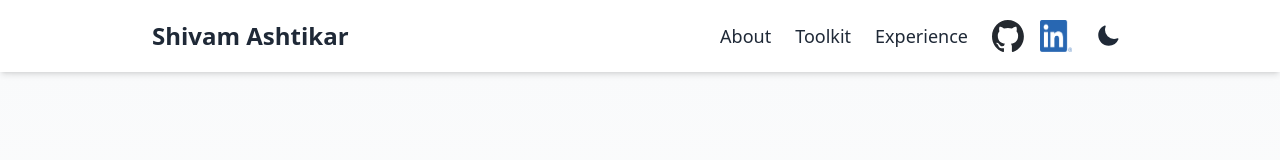
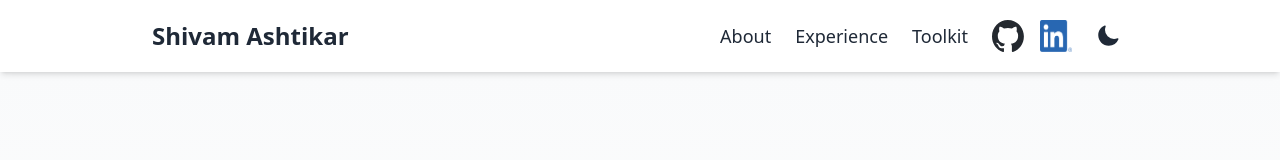
Before and after one commit to shivamashtikar/portfolio, a React (Vite) app: page / in a window 1280 px wide. Shown: the top 160 px of the page. Built offline with nearby package versions, Linux system fonts and the light colour scheme.

Commit message:
fix(App, Header): reodered experience and toolkit section

```diff
--- a/src/App.jsx
+++ b/src/App.jsx
@@ -46,10 +46,6 @@ function App() {
           </div>
         </section>
 
-        {/* Technical Toolkit */}
-        <Toolkit/>
-
-
         {/* Experience */}
         <section id="experience" className="mb-16">
           <h3 className="text-4xl font-bold text-center mb-8 dark:text-gray-100">Experience</h3>
@@ -92,6 +88,11 @@ function App() {
             </div>
           </div>
         </section>
+
+        {/* Technical Toolkit */}
+        <Toolkit/>
+
+
 
         {/* Education */}
         <section id="education" className="text-center">
--- a/src/components/Header.jsx
+++ b/src/components/Header.jsx
@@ -17,11 +17,11 @@ export default function Header() {
       <Link to="hero" smooth={true} duration={500} spy={true} offset={0} activeClass="text-blue-600 dark:text-blue-400" className="cursor-pointer hover:text-blue-600 dark:hover:text-blue-400 transition">
         About
       </Link>
+      <Link to="experience" smooth={true} duration={500} spy={true} offset={-80} activeClass="text-blue-600 dark:text-blue-400" className="cursor-pointer hover:text-blue-600 dark:hover:text-blue-400 transition">
+        Experience
+      </Link>
       <Link to="toolkit" smooth={true} duration={500} spy={true} offset={-80} activeClass="text-blue-600 dark:text-blue-400" className="cursor-pointer hover:text-blue-600 dark:hover:text-blue-400 transition">
         Toolkit
-      </Link>
-      <Link to="experience" smooth={true} duration={500} spy={true} offset={-80} activeClass="text-blue-600 dark:text-blue-400" className="cursor-pointer hover:text-blue-600 dark:hover:text-blue-400 transition">
-        Experience
       </Link>
     </>
   );
```
